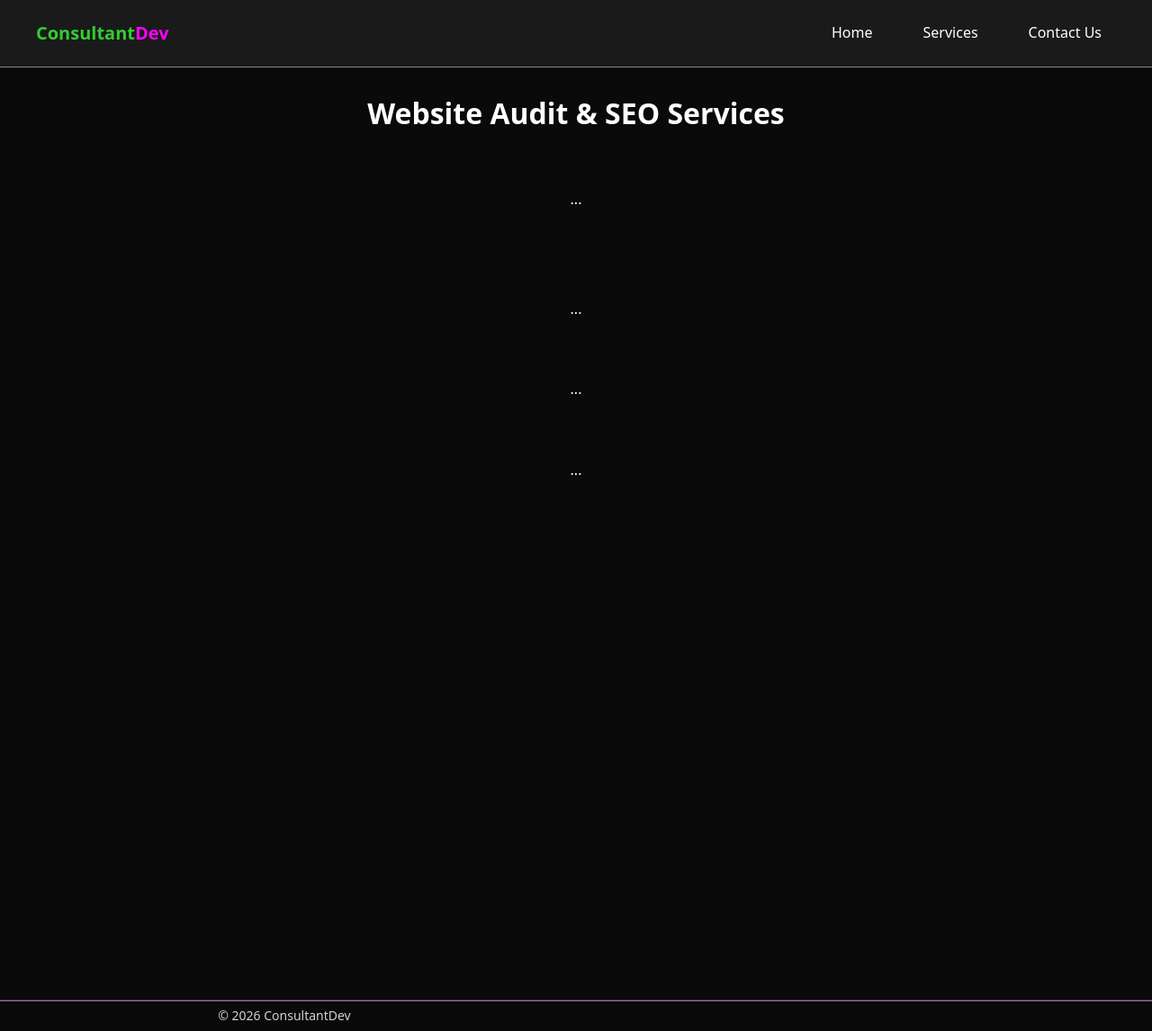
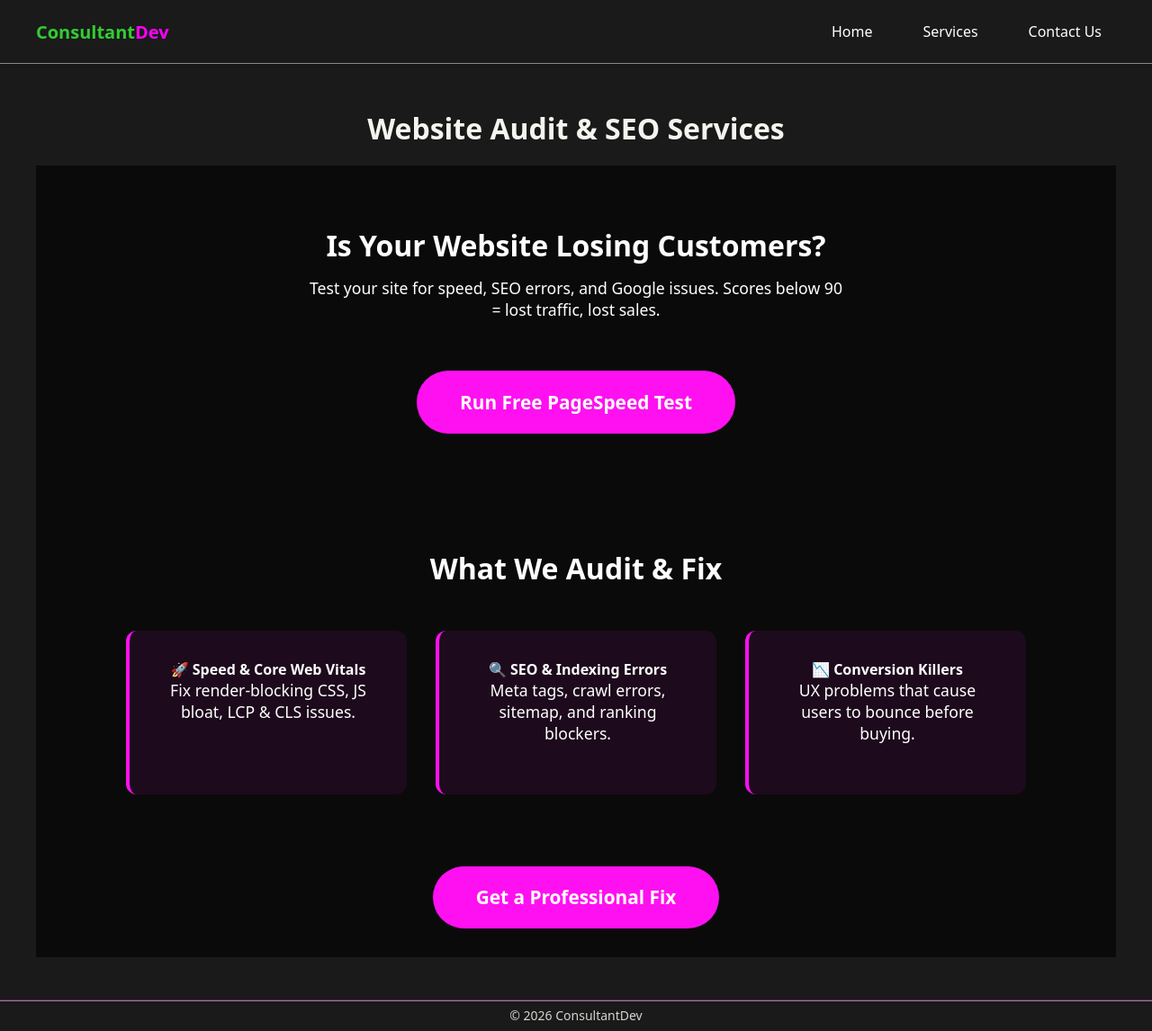
Before and after one commit to m33lucky-benny/ebiya-consul, a Jekyll site: the page built from services.md, in a window 1280 px wide and 1146 px high. Shown: the whole window at 90% size. Built offline with Jekyll 4.4.1, drawn with Linux system fonts in a browser that asks for light colours.

Commit message:
Update services.md

```diff
--- a/services.md
+++ b/services.md
@@ -1,134 +1,126 @@
 ---
 layout: page
 title: Website Audit & SEO Services
-description: Free tools reveal your site's issues—slow speed, SEO errors, poor rankings. Get expert fixes via contact.
+description: Free tools to reveal slow speed, SEO errors, and Google issues. Get expert fixes via contact.
 permalink: /services/
 ---
 
-<!-- CRITICAL CSS: Fixes render blocking (750ms savings) -->
 <style>
-/* Body & typography basics */
-* { box-sizing: border-box; margin: 0; padding: 0; }
-body {
-  font-family: system-ui, -apple-system, sans-serif;
-  line-height: 1.6;
+/* Scoped styles ONLY for this page */
+.services-page {
+  background: #0a0a0a;
   color: #fff;
-  background: #0a0a0a;
 }
 
 /* Hero */
-.services-hero {
-  background: #0a0a0a;
+.services-page .services-hero {
   padding: 3rem 1rem;
   text-align: center;
 }
-h1 {
+
+.services-page h1 {
   font-size: 2.5rem;
-  font-weight: 700;
-  margin: 0 0 1rem 0;
-  line-height: 1.2;
+  margin-bottom: 1rem;
 }
-h2 {
+
+.services-page h2 {
   font-size: 2rem;
-  margin: 2.5rem 0 1rem 0;
-  font-weight: 600;
+  margin: 3rem 0 1rem;
+  text-align: center;
 }
-p {
+
+.services-page p {
   font-size: 1.1rem;
   max-width: 600px;
   margin: 0 auto 1.5rem;
+  text-align: center;
 }
 
-/* Buttons & grid - YOUR EXISTING */
-.tool-grid {
-  display: grid;
-  gap: 2rem;
-  margin: 3rem auto;
-  max-width: 1200px;
-  justify-items: center;
-  grid-template-columns: repeat(auto-fit, minmax(320px, 1fr));
-}
-.tool-btn {
+/* CTA Button */
+.services-page .cta-btn {
   background: #FF10F0;
-  color: white !important;
-  padding: 1.5rem 2rem;
-  border: none;
+  color: #fff;
+  padding: 1.3rem 3rem;
   border-radius: 50px;
   font-size: 1.3rem;
   font-weight: bold;
   text-decoration: none;
-  display: flex;
-  flex-direction: column;
-  align-items: center;
-  justify-content: center;
-  text-align: center;
-  box-shadow: 0 8px 25px rgba(255,16,240,0.3);
+  display: inline-block;
+  margin: 2rem auto;
   transition: all 0.3s;
-  width: 100%;
-  height: 140px;
-  min-height: 140px;
-}
-.tool-btn small {
-  font-size: 0.85rem;
-  font-weight: normal;
-  opacity: 0.9;
-  margin-top: 0.5rem;
-}
-.tool-btn:hover {
-  transform: translateY(-5px);
-  box-shadow: 0 15px 40px rgba(255,16,240,0.6);
-  color: white !important;
 }
 
-/* CTA & Sections */
-.cta-section, .clients-section {
-  max-width: 800px;
-  margin: 4rem auto;
-  text-align: center;
-  padding: 0 2rem;
-}
-.cta-btn {
-  background: #FF10F0;
-  color: white;
-  padding: 1.5rem 3rem;
-  border: none;
-  border-radius: 50px;
-  font-size: 1.4rem;
-  cursor: pointer;
-  transition: all 0.3s;
-  display: inline-block;
-  margin: 2rem 0;
-  font-weight: bold;
-}
-.cta-btn:hover {
-  box-shadow: 0 0 30px #FF10F0;
+.services-page .cta-btn:hover {
+  box-shadow: 0 0 25px #FF10F0;
   transform: scale(1.05);
 }
-.clients-list {
-  list-style: none;
-  padding: 0;
-  max-width: 600px;
-  margin: 2rem auto;
+
+/* Tool grid */
+.services-page .tool-grid {
+  display: grid;
+  grid-template-columns: repeat(auto-fit, minmax(280px, 1fr));
+  gap: 2rem;
+  max-width: 1000px;
+  margin: 3rem auto;
+  padding: 0 1rem;
 }
-.clients-list li {
-  background: rgba(255,16,240,0.1);
-  margin: 1rem 0;
-  padding: 1rem 1.5rem;
-  border-radius: 10px;
+
+.services-page .tool-card {
+  background: rgba(255,16,240,0.08);
   border-left: 4px solid #FF10F0;
+  padding: 2rem;
+  border-radius: 12px;
+  text-align: center;
 }
 
 /* Mobile */
 @media (max-width: 768px) {
-  .tool-grid { grid-template-columns: 1fr; gap: 1.5rem; }
-  .tool-btn { height: 130px; padding: 1.2rem 1.5rem; font-size: 1.15rem; }
-  .cta-section, .clients-section { padding: 0 1rem; }
-  h1 { font-size: 2rem; }
+  .services-page h1 { font-size: 2rem; }
 }
 </style>
 
-<!-- Your HTML unchanged -->
-<div class="services-hero">...</div>
-<div class="tool-grid">...</div>
-<div class="cta-section">...</div>
-<div class="clients-section">...</div>
+<div class="services-page">
+
+  <div class="services-hero">
+    <h1>Is Your Website Losing Customers?</h1>
+    <p>
+      Test your site for speed, SEO errors, and Google issues.
+      Scores below 90 = lost traffic, lost sales.
+    </p>
+
+    <a
+      href="https://pagespeed.web.dev/"
+      target="_blank"
+      rel="noopener"
+      class="cta-btn"
+    >
+      Run Free PageSpeed Test
+    </a>
+  </div>
+
+  <h2>What We Audit & Fix</h2>
+
+  <div class="tool-grid">
+    <div class="tool-card">
+      <strong>🚀 Speed & Core Web Vitals</strong>
+      <p>Fix render-blocking CSS, JS bloat, LCP & CLS issues.</p>
+    </div>
+
+    <div class="tool-card">
+      <strong>🔍 SEO & Indexing Errors</strong>
+      <p>Meta tags, crawl errors, sitemap, and ranking blockers.</p>
+    </div>
+
+    <div class="tool-card">
+      <strong>📉 Conversion Killers</strong>
+      <p>UX problems that cause users to bounce before buying.</p>
+    </div>
+  </div>
+
+  <div style="text-align:center">
+    <a href="/contact/" class="cta-btn">
+      Get a Professional Fix
+    </a>
+  </div>
+
+</div>
```
